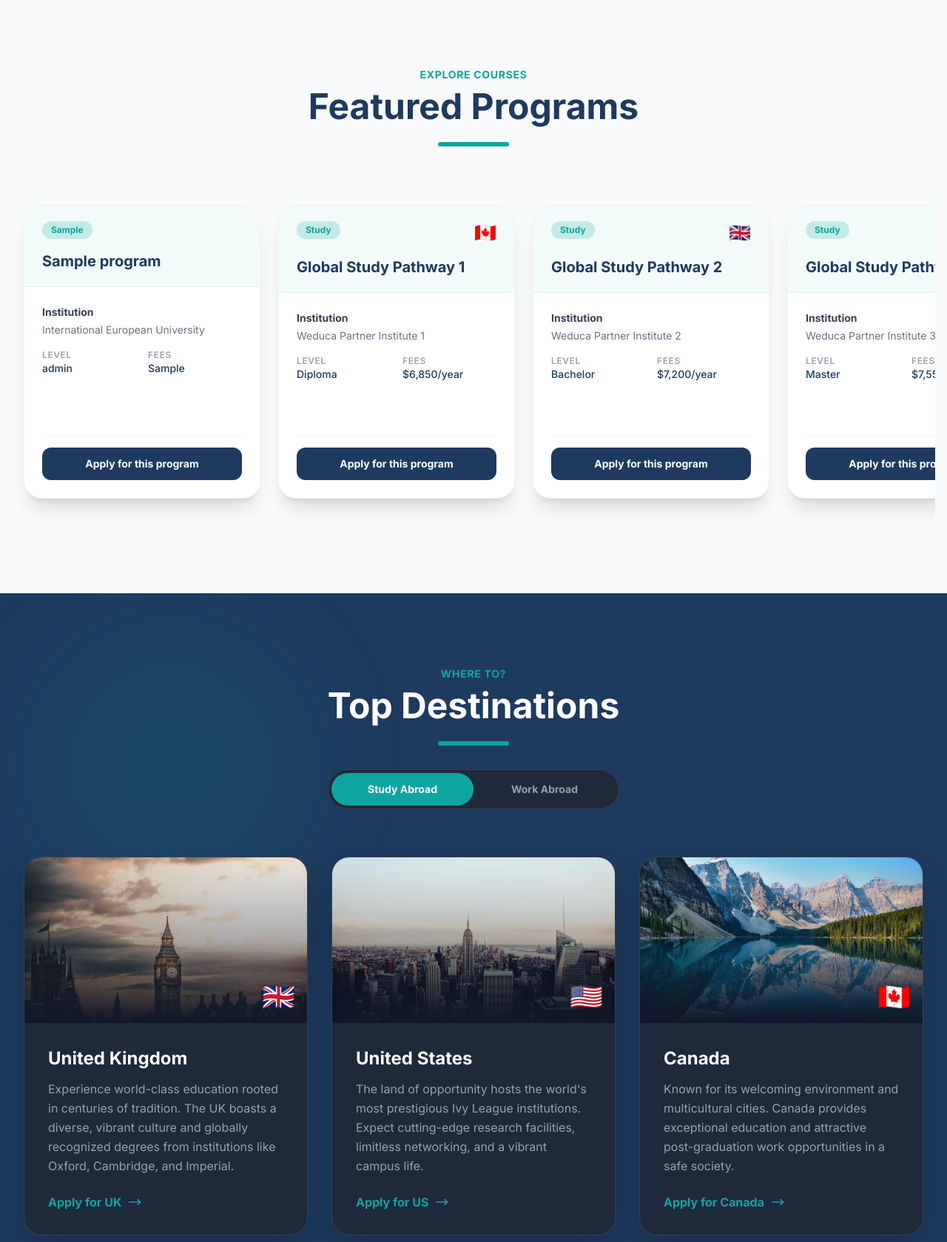
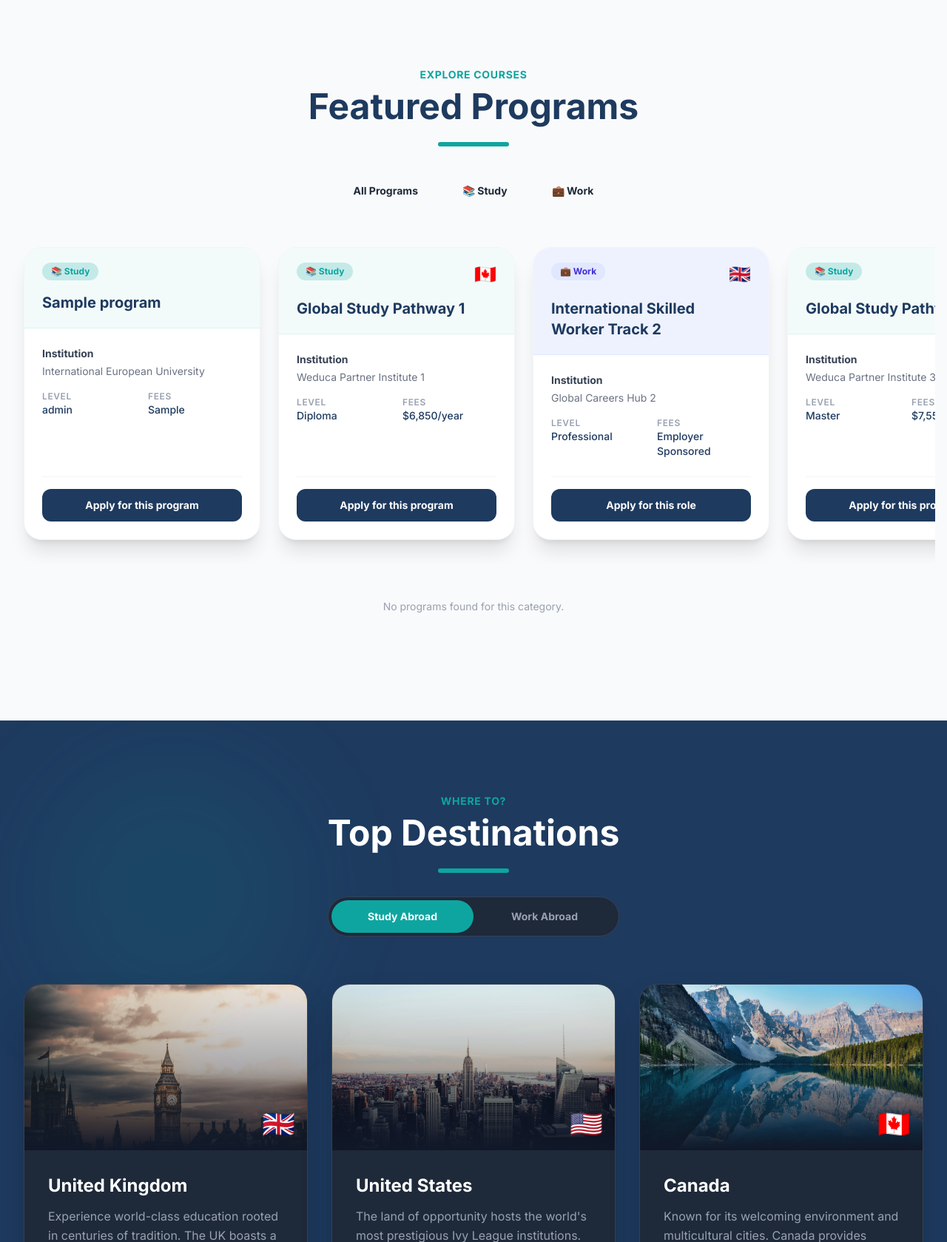
Before and after one commit to elsadeny/weducaltd, a Laravel app: page / in a window 1280 px wide. Shown: the part 2690-4369 px from the top of the page at 74% size. Run offline with Laravel 12, Linux system fonts and the light colour scheme; data comes from the database, SQL or seed files in the repository; tables that the repository leaves empty hold one stand-in row (values such as "Sample post"); style sheets or scripts are compiled from the project's sources.

Commit message:
Add All/Work/Study filter tabs to featured programs section

```diff
--- a/resources/views/partials/programs-section.blade.php
+++ b/resources/views/partials/programs-section.blade.php
@@ -2,20 +2,57 @@
 @if(isset($programs) && $programs->count() > 0)
 <section id="programs" class="py-24 bg-gray-50 scroll-mt-20 relative overflow-hidden">
     <div class="max-w-7xl mx-auto px-4 sm:px-6 lg:px-8">
-        <div class="text-center mb-16 animate-on-scroll">
+        <div class="text-center mb-10 animate-on-scroll">
             <span class="text-teal font-bold tracking-wider uppercase text-sm">Explore Courses</span>
             <h2 class="text-4xl md:text-5xl font-extrabold mt-2 text-navy">Featured Programs</h2>
             <div class="w-24 h-1.5 bg-teal mx-auto mt-6 rounded-full"></div>
         </div>
 
+        {{-- Filter Tabs --}}
+        <div x-data="{ filter: 'all' }">
+            <div class="flex items-center justify-center gap-3 mb-10">
+                <button
+                    @click="filter = 'all'"
+                    :class="filter === 'all'
+                        ? 'bg-navy text-white shadow-md'
+                        : 'bg-white text-navy border border-gray-200 hover:border-navy hover:text-navy'"
+                    class="px-6 py-2.5 rounded-full text-sm font-bold transition-all duration-200 focus:outline-none">
+                    All Programs
+                </button>
+                <button
+                    @click="filter = 'study'"
+                    :class="filter === 'study'
+                        ? 'bg-teal text-white shadow-md'
+                        : 'bg-white text-teal border border-teal/30 hover:border-teal hover:bg-teal/5'"
+                    class="px-6 py-2.5 rounded-full text-sm font-bold transition-all duration-200 focus:outline-none">
+                    📚 Study
+                </button>
+                <button
+                    @click="filter = 'work'"
+                    :class="filter === 'work'
+                        ? 'bg-indigo-600 text-white shadow-md'
+                        : 'bg-white text-indigo-600 border border-indigo-200 hover:border-indigo-400 hover:bg-indigo-50'"
+                    class="px-6 py-2.5 rounded-full text-sm font-bold transition-all duration-200 focus:outline-none">
+                    💼 Work
+                </button>
+            </div>
+
             <div class="relative group">
                 <div id="programs-slider" class="flex gap-6 overflow-x-auto snap-x snap-mandatory pb-8 pt-4 px-4 -mx-4 hide-scrollbar scroll-smooth">
                     @foreach($programs as $prog)
-                    <div class="snap-center shrink-0 w-80 bg-white rounded-3xl overflow-hidden shadow-xl border border-gray-100 flex flex-col hover:border-teal/30 hover:shadow-2xl hover:-translate-y-1 transition-all duration-300">
+                        <div
+                            x-show="filter === 'all' || filter === '{{ $prog->category }}'"
+                            x-transition:enter="transition ease-out duration-200"
+                            x-transition:enter-start="opacity-0 scale-95"
+                            x-transition:enter-end="opacity-100 scale-100"
+                            x-transition:leave="transition ease-in duration-150"
+                            x-transition:leave-start="opacity-100 scale-100"
+                            x-transition:leave-end="opacity-0 scale-95"
+                            class="snap-center shrink-0 w-80 bg-white rounded-3xl overflow-hidden shadow-xl border border-gray-100 flex flex-col hover:border-teal/30 hover:shadow-2xl hover:-translate-y-1 transition-all duration-300">
                             <div class="px-6 py-5 {{ $prog->category === 'work' ? 'bg-indigo-50 border-b border-indigo-100' : 'bg-teal/5 border-b border-teal/10' }}">
                                 <div class="flex justify-between items-start">
                                     <span class="inline-block px-3 py-1 rounded-full text-xs font-bold {{ $prog->category === 'work' ? 'bg-indigo-100 text-indigo-700' : 'bg-teal/20 text-teal' }}">
-                                    {{ ucfirst($prog->category) }}
+                                        {{ $prog->category === 'work' ? '💼 Work' : '📚 Study' }}
                                     </span>
                                     @if($prog->institution && $prog->institution->destination)
                                         <span class="text-2xl" title="{{ $prog->institution->destination->name }}">{{ $prog->institution->destination->flag_emoji }}</span>
@@ -63,6 +100,14 @@
                 </button>
             </div>
 
+            {{-- Empty state when a filter has no results --}}
+            <div
+                x-show="filter !== 'all' && document.querySelectorAll('#programs-slider [x-show]').length === 0"
+                class="text-center py-12 text-gray-400 text-sm">
+                No programs found for this category.
+            </div>
+        </div>
+
         <style>
             .hide-scrollbar::-webkit-scrollbar { display: none; }
             .hide-scrollbar { -ms-overflow-style: none; scrollbar-width: none; }
--- a/routes/web.php
+++ b/routes/web.php
@@ -23,7 +23,7 @@
     if ($programs->count() < 15) {
         $needed = 15 - $programs->count();
         $mockPrograms = collect(range(1, $needed))->map(function ($i) {
-            $isWork = $i % 4 === 0;
+            $isWork = $i % 2 === 0;
             return (object) [
                 'name' => $isWork ? "International Skilled Worker Track {$i}" : "Global Study Pathway {$i}",
                 'category' => $isWork ? 'work' : 'study',
```
Also changed, not shown: resources/views/admin/layouts/app.blade.php (+6 -6 lines), resources/views/components/admin/layouts/app.blade.php (+6 -6 lines), README.md. Lines whose indentation alone changed are shown as unchanged.
